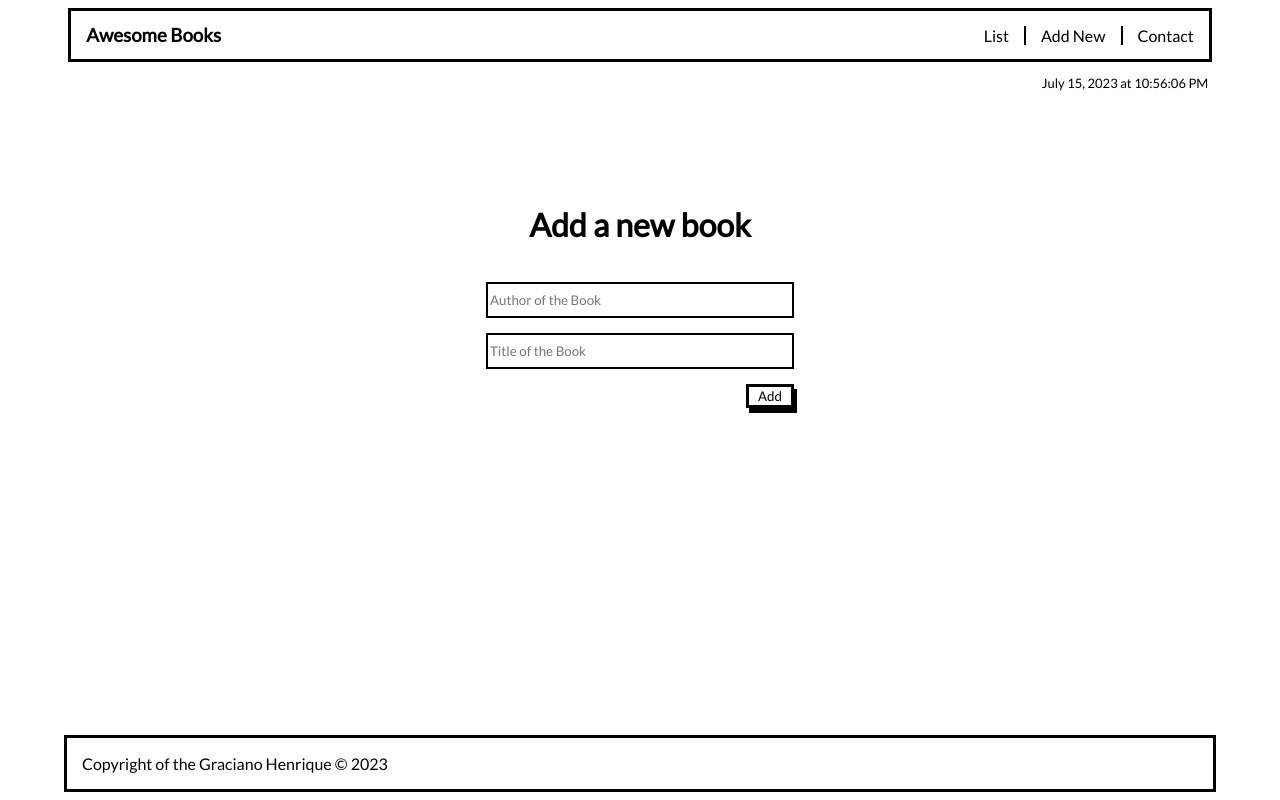
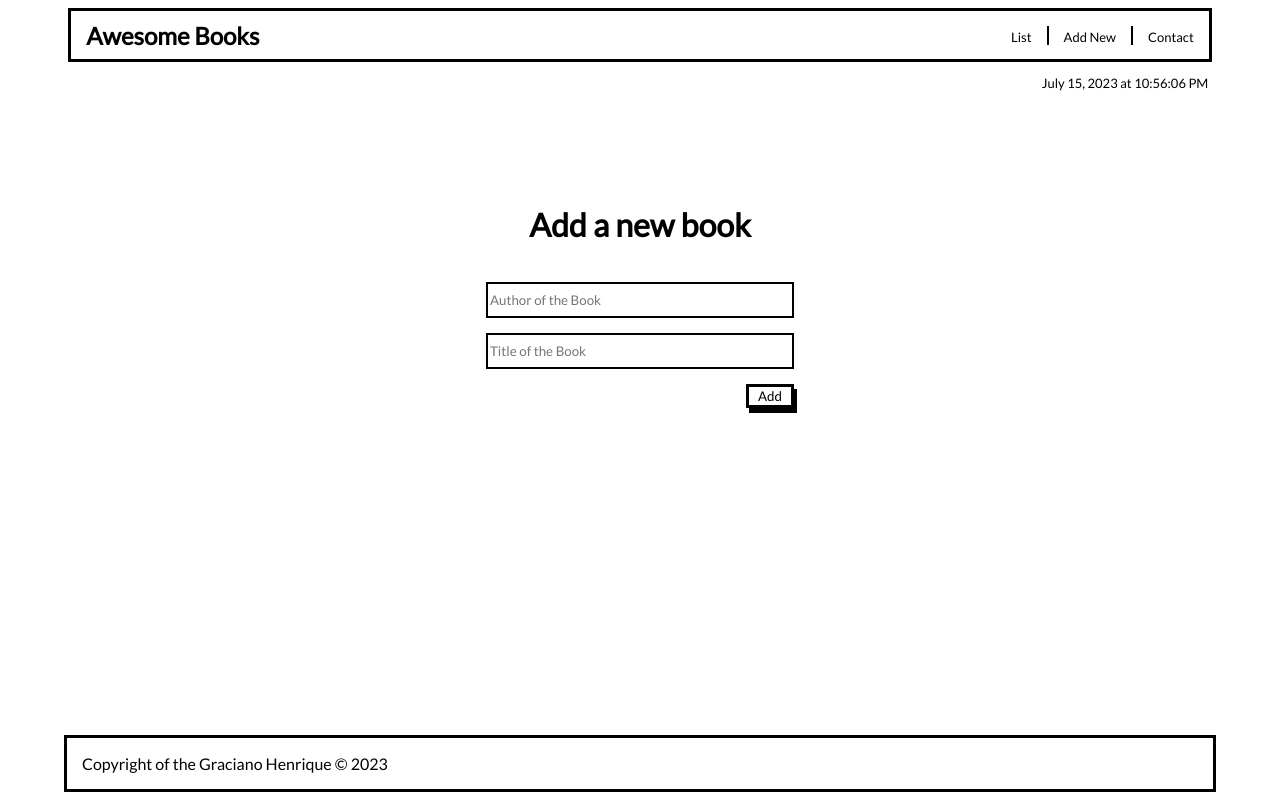
Before and after one commit to Graciano1997/awesome-books, a website: page index.html in a window 1280 px wide. Drawn offline with Linux system fonts and the light colour scheme.

Commit message:
update navbar

```diff
--- a/assets/css/style.css
+++ b/assets/css/style.css
@@ -16,6 +16,11 @@
   box-shadow: 3px 5px;
   width: 3rem;
   align-self: flex-end;
+}
+
+.logo a {
+  text-decoration: none;
+  color: black;
 }
 
 header {
@@ -62,6 +67,7 @@
 .list-nav li a {
   text-decoration: none;
   color: black;
+  font-size: 13px;
 }
 
 #contact-li {
--- a/index.html
+++ b/index.html
@@ -12,7 +12,7 @@
     <header>
         <div class="navbar-container">
             <div>
-                <h3>Awesome Books</h3>
+                <h2 class="logo"> <a href="#form-area">Awesome Books</a></h2>
             </div>
             <nav>
                 <ul class="list-nav">
```
